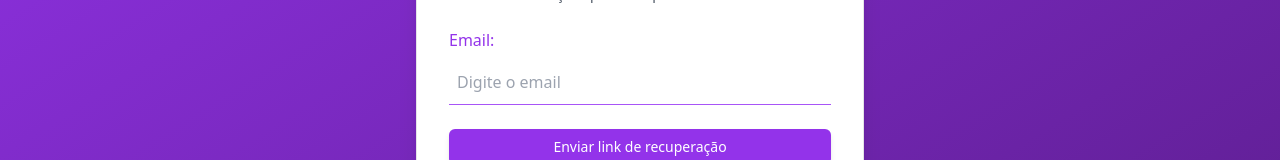
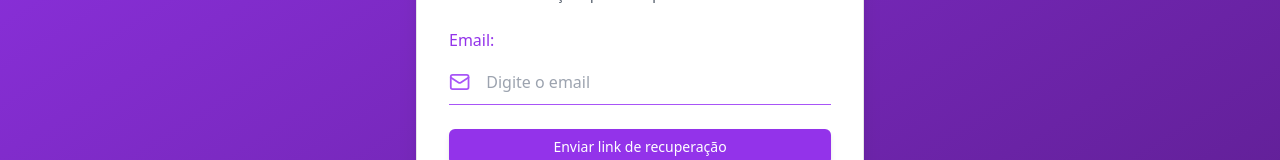
Before and after one commit to THIAGOMORGADO/web-projeto-tobehome, a Next.js app: page /signin/forgotPassword in a window 1280 px wide. Shown: the part 332-492 px from the top of the page. Built offline with nearby package versions, Linux system fonts and the light colour scheme.

Commit message:
atualizar o icon do forgotPassword

```diff
--- a/src/app/signin/forgotPassword/page.tsx
+++ b/src/app/signin/forgotPassword/page.tsx
@@ -59,7 +59,7 @@ export default function ForgotPasswordPage() {
         <form className="space-y-6" onSubmit={handleSubmit(onSubmit)}>
           <div className="space-y-2">
             <label htmlFor="email" className="text-purple-600 font-medium block">Email:</label>
-            <TextInput  placeHolder='Digite o email' {...register('email')} />
+            <TextInput email  placeHolder='Digite o email' {...register('email')} />
             {errors.email && <span className="text-red-500 text-sm">{errors.email.message}</span>} {/* Display error message if exists */}
           </div>
 
```
